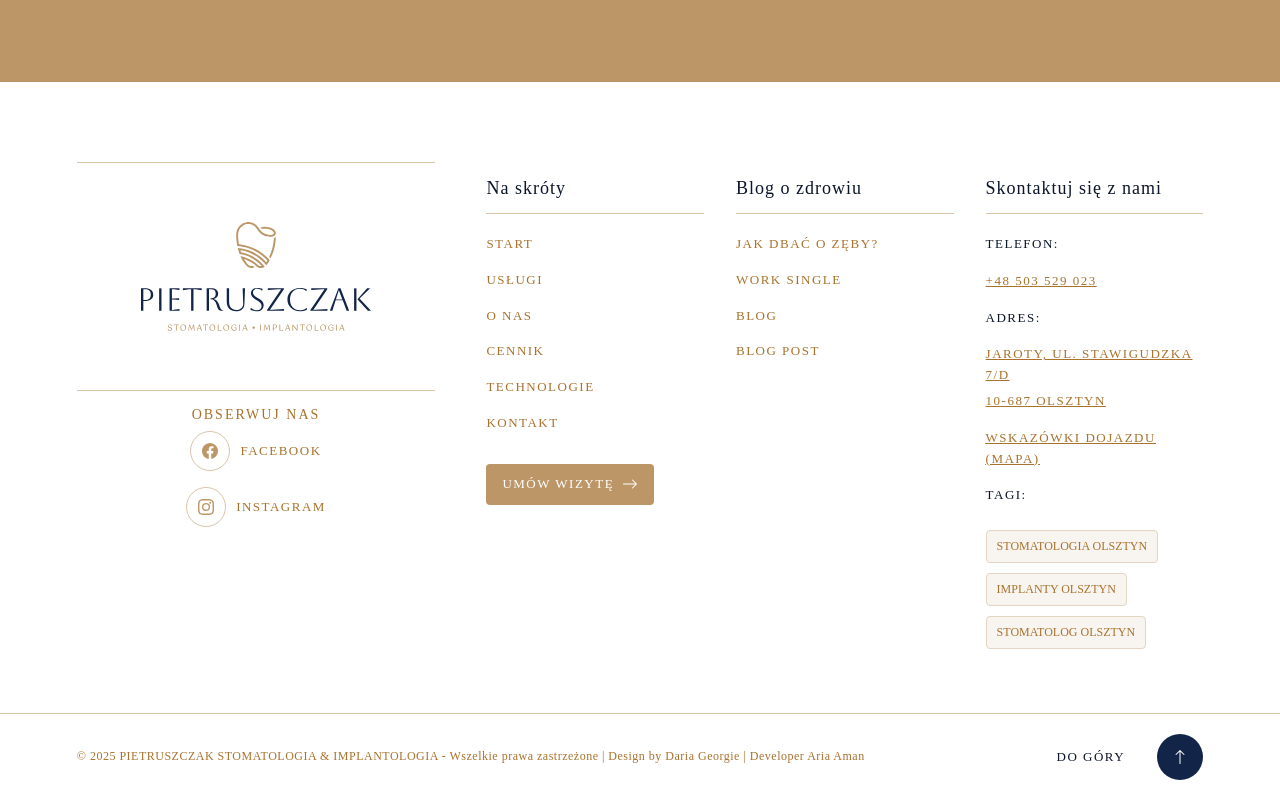
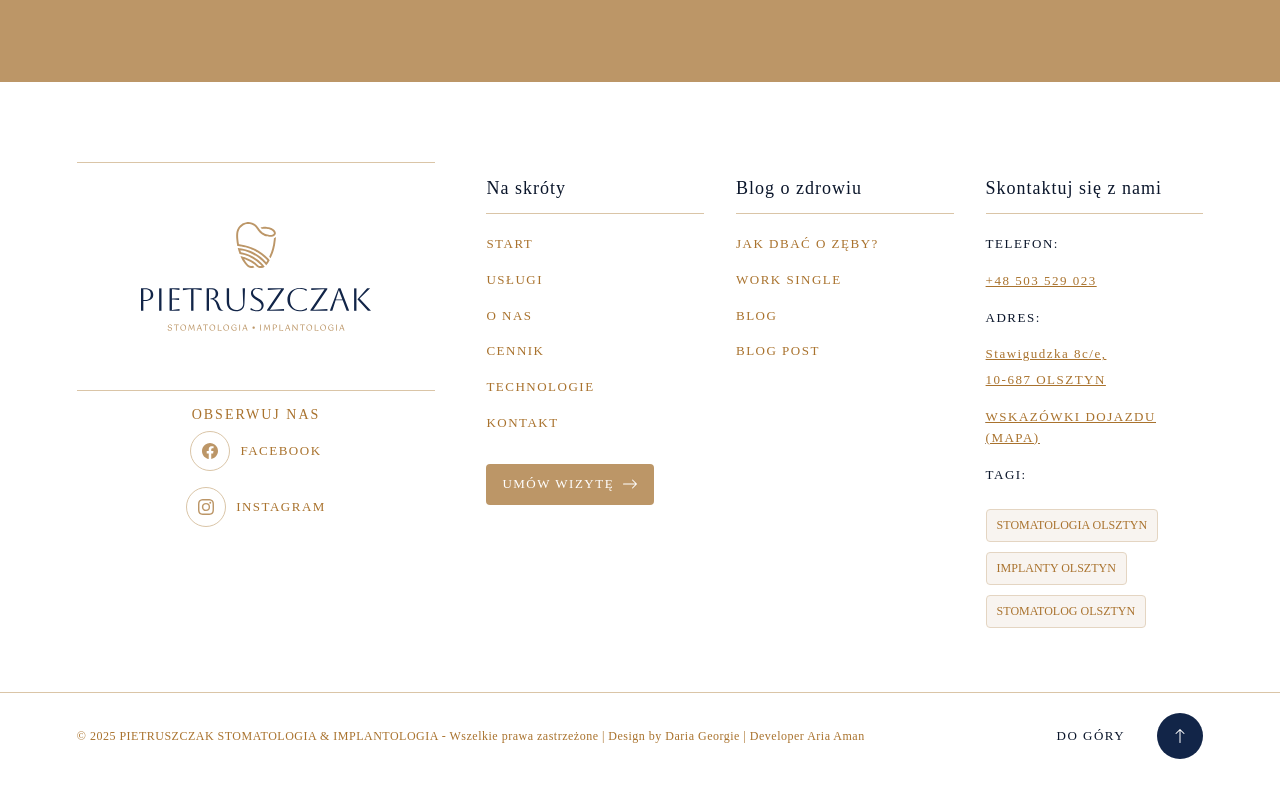
Before and after one commit to AriaAman/StronaMarysiaV2, a Nuxt app: page / in a window 1280 px wide. Shown: the part 9714-10514 px from the top of the page. After the commit the page ends 10493 px from the top, so only its background shows below. Built offline with nearby package versions, Linux system fonts and the light colour scheme; a web font is replaced by a local one.

Commit message:
update footer

```diff
--- a/components/Footer.vue
+++ b/components/Footer.vue
@@ -69,7 +69,7 @@
 
             <p class="mini-title">ADRES:</p>
             <address>
-              <a>JAROTY, UL. STAWIGUDZKA 7/D</a>
+              <a>Stawigudzka 8c/e,</a>
               <a>10-687 OLSZTYN</a>
             </address>
             <p class="map-link"><a href="/kontakt">WSKAZÓWKI DOJAZDU (MAPA)</a></p>
```
